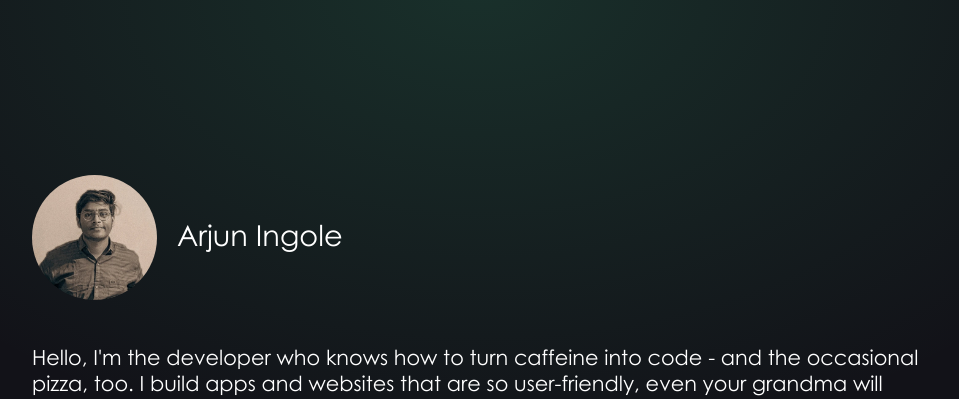
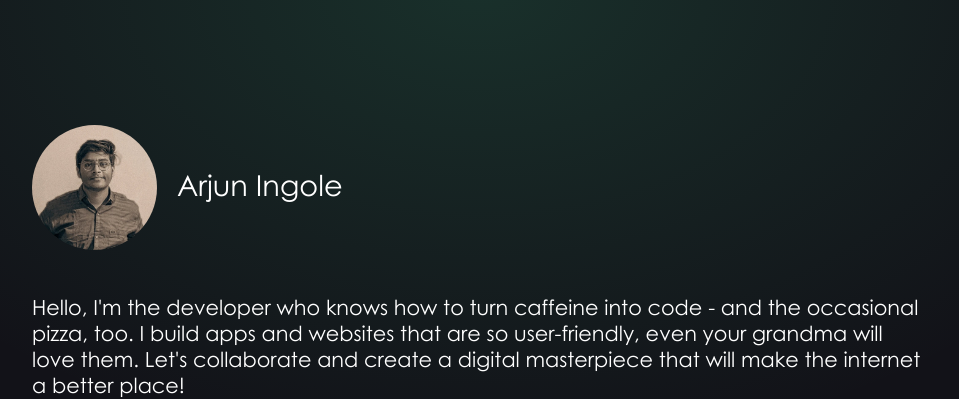
Before and after one commit to Arjun-Ingole/Portfolio, a React (Create React App) app: page / in a window 1280 px wide. Shown: the top 399 px of the page, without its empty margins (160-1119 px from the left). Built offline with nearby package versions, Linux system fonts and the light colour scheme.

Commit message:
fix top padding
Signed-off-by: Arjun Ingole <arjuningole38@gmail.com>

```diff
--- a/src/Components/NameTile/NameTile.module.css
+++ b/src/Components/NameTile/NameTile.module.css
@@ -1,7 +1,7 @@
 .container {
     display: flex;
     align-items: center;
-    padding-top: 175px;
+    padding-top: 125px;
     padding-left: 15%;
     padding-right: 15%;
 }
```
